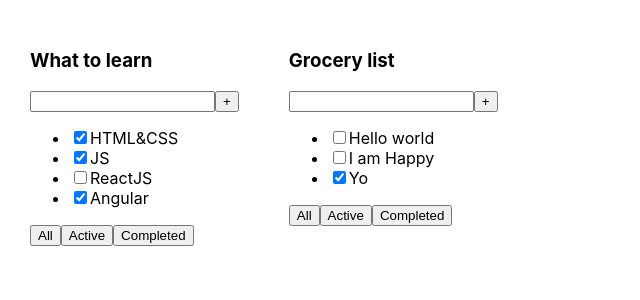
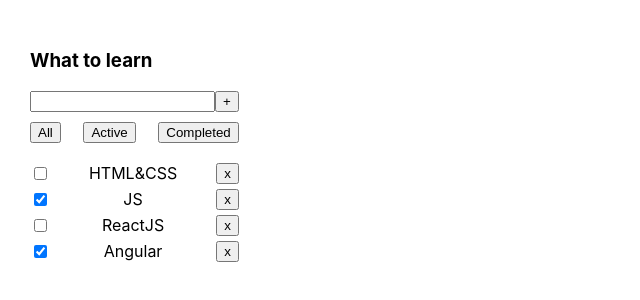
Before and after one commit to efValeron/TodoList, a React (Create React App) app: page / in a window 1280 px wide. Shown: the top 300 px of the page, without its empty margins (0-640 px from the left). Built offline with nearby package versions, Linux system fonts and the light colour scheme.

Commit message:
second lesson

```diff
--- a/src/App.css
+++ b/src/App.css
@@ -3,6 +3,7 @@
   display: flex;
 }
 
-.App > div {
-  margin-right: 50px;
+.App > ul {
+  margin: 0;
+  padding: 0;
 }
--- a/src/App.tsx
+++ b/src/App.tsx
@@ -1,27 +1,43 @@
-import React from 'react';
+import React, {useState} from 'react';
 import './App.css';
 import {TodoList} from "./components/TodoList/TodoList";
 
+export type FilterValuesType = "all" | "completed" | "active"
+
 function App() {
   const header = "What to learn"
-  const header2 = "Grocery list"
 
-  const tasks1 = [
-    {id: 1, title: "HTML&CSS", isDone: true},
+  let initTasks = [
+    {id: 1, title: "HTML&CSS", isDone: false},
     {id: 2, title: "JS", isDone: true},
     {id: 3, title: "ReactJS", isDone: false},
     {id: 4, title: "Angular", isDone: true}
   ]
-  const tasks2 = [
-    {id: 1, title: "Hello world", isDone: false},
-    {id: 2, title: "I am Happy", isDone: false},
-    {id: 3, title: "Yo", isDone: true}
-  ]
+
+  const [tasks, setTasks] = useState(initTasks)
+  const [filter, setFilter] = useState<FilterValuesType>("all")
+
+  const removeTask = (id: number) => {
+    setTasks(tasks.filter(task => task.id !== id))
+  }
+  const changeFilter = (value: FilterValuesType) => {
+    setFilter(value)
+  }
+
+  const filteredTasks = filter === "active"
+    ? tasks.filter(task => !task.isDone)
+    : filter === "completed"
+      ? tasks.filter(task => task.isDone)
+      : tasks
 
   return (
     <div className="App">
-      <TodoList header={header} tasks={tasks1}/>
-      <TodoList header={header2} tasks={tasks2}/>
+      <TodoList
+        header={header}
+        tasks={filteredTasks}
+        removeTaskFunc={removeTask}
+        changeFilterFunc={changeFilter}
+      />
     </div>
   );
 }
--- a/src/components/TodoList/TodoList.tsx
+++ b/src/components/TodoList/TodoList.tsx
@@ -1,9 +1,11 @@
 import React from "react";
+import {FilterValuesType} from "../../App";
 
 type PropsType = {
-  header?: string
-  header2?: string
+  header: string
   tasks: Array<Task>
+  removeTaskFunc: (id: number) => void
+  changeFilterFunc: (value: FilterValuesType) => void
 }
 
 type Task = {
@@ -13,10 +15,7 @@ type Task = {
 }
 
 export const TodoList = (props: PropsType) => {
-  let lis = []
-  props.tasks.map(task => {
-    lis.push("<li><input type=\"checkbox\" checked={task.isDone}/> <span>{task.title}</span></li>")
-  })
+  const removeTask = (id: number) => props.removeTaskFunc(id)
 
   return (
     <div>
@@ -25,20 +24,21 @@ export const TodoList = (props: PropsType) => {
         <input/>
         <button>+</button>
       </div>
-      <ul>
+      <div style={{display: "flex", justifyContent: "space-between", marginTop: "10px"}}>
+        <button onClick={() => props.changeFilterFunc("all")}>All</button>
+        <button onClick={() => props.changeFilterFunc("active")}>Active</button>
+        <button onClick={() => props.changeFilterFunc("completed")}>Completed</button>
+      </div>
+      <ul style={{display: "flex", flexDirection: "column", margin: "20px 0", padding: 0, gap: "5px"}}>
         {props.tasks.map(task => {
           return (
-            <li key={task.id}><input type="checkbox" checked={task.isDone}/>
+            <li key={task.id} style={{display: "flex", justifyContent: "space-between"}}><input type="checkbox" defaultChecked={task.isDone}/>
               <span>{task.title}</span>
+              <button onClick={() => removeTask(task.id)}>x</button>
             </li>
           )
         })}
       </ul>
-      <div>
-        <button>All</button>
-        <button>Active</button>
-        <button>Completed</button>
-      </div>
     </div>
   )
 }
```
